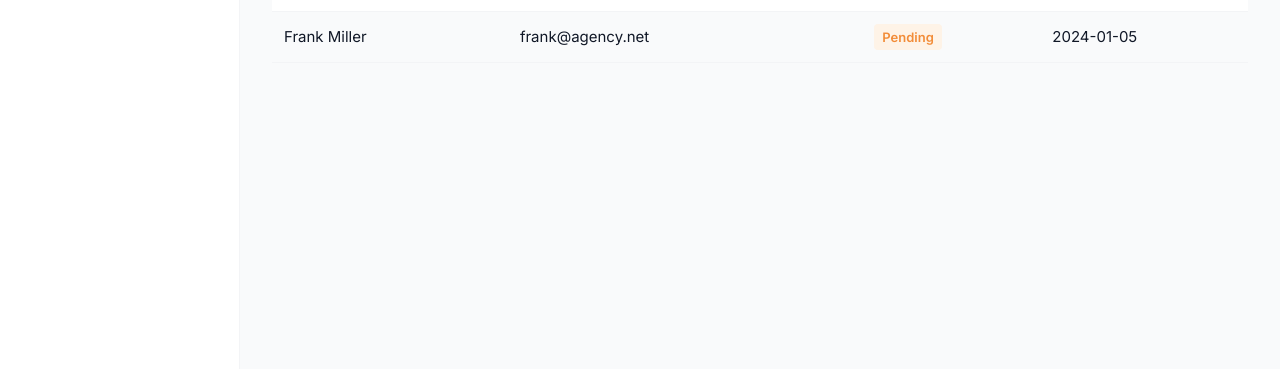
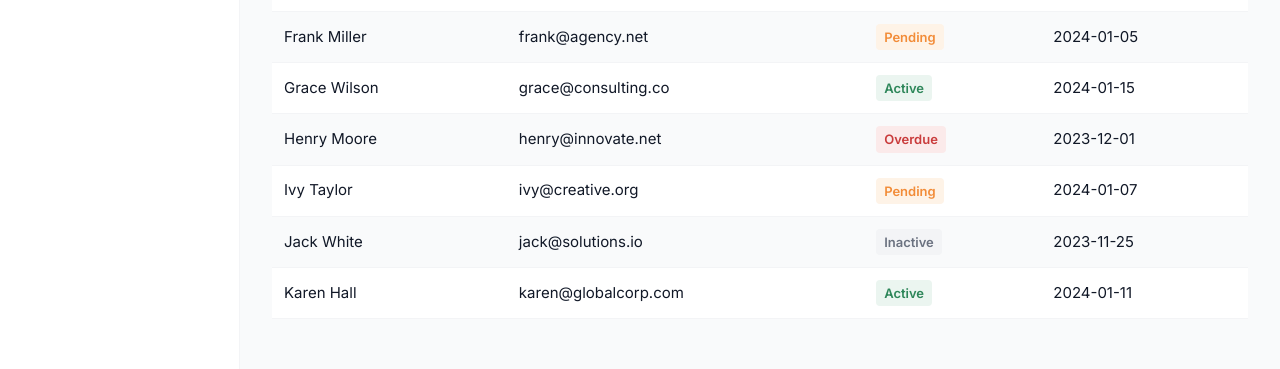
Before and after one commit to GenesysTeam/pulseboard, a React (Vite) app: page / in a window 1280 px wide. Shown: the part 383-752 px from the top of the page. Built offline with nearby package versions, Linux system fonts and the light colour scheme.

Commit message:
Add 5 more sample rows to the clients table

```diff
--- a/src/pages/ClientsList.tsx
+++ b/src/pages/ClientsList.tsx
@@ -22,6 +22,11 @@ const mockClients: Client[] = [
   { id: 4, name: 'David Brown', email: 'david@freelance.com', status: 'overdue', lastContact: '2023-11-15' },
   { id: 5, name: 'Emma Davis', email: 'emma@startup.xyz', status: 'active', lastContact: '2024-01-12' },
   { id: 6, name: 'Frank Miller', email: 'frank@agency.net', status: 'pending', lastContact: '2024-01-05' },
+  { id: 7, name: 'Grace Wilson', email: 'grace@consulting.co', status: 'active', lastContact: '2024-01-15' },
+  { id: 8, name: 'Henry Moore', email: 'henry@innovate.net', status: 'overdue', lastContact: '2023-12-01' },
+  { id: 9, name: 'Ivy Taylor', email: 'ivy@creative.org', status: 'pending', lastContact: '2024-01-07' },
+  { id: 10, name: 'Jack White', email: 'jack@solutions.io', status: 'inactive', lastContact: '2023-11-25' },
+  { id: 11, name: 'Karen Hall', email: 'karen@globalcorp.com', status: 'active', lastContact: '2024-01-11' },
 ]
 
 interface ClientsListProps {
```
